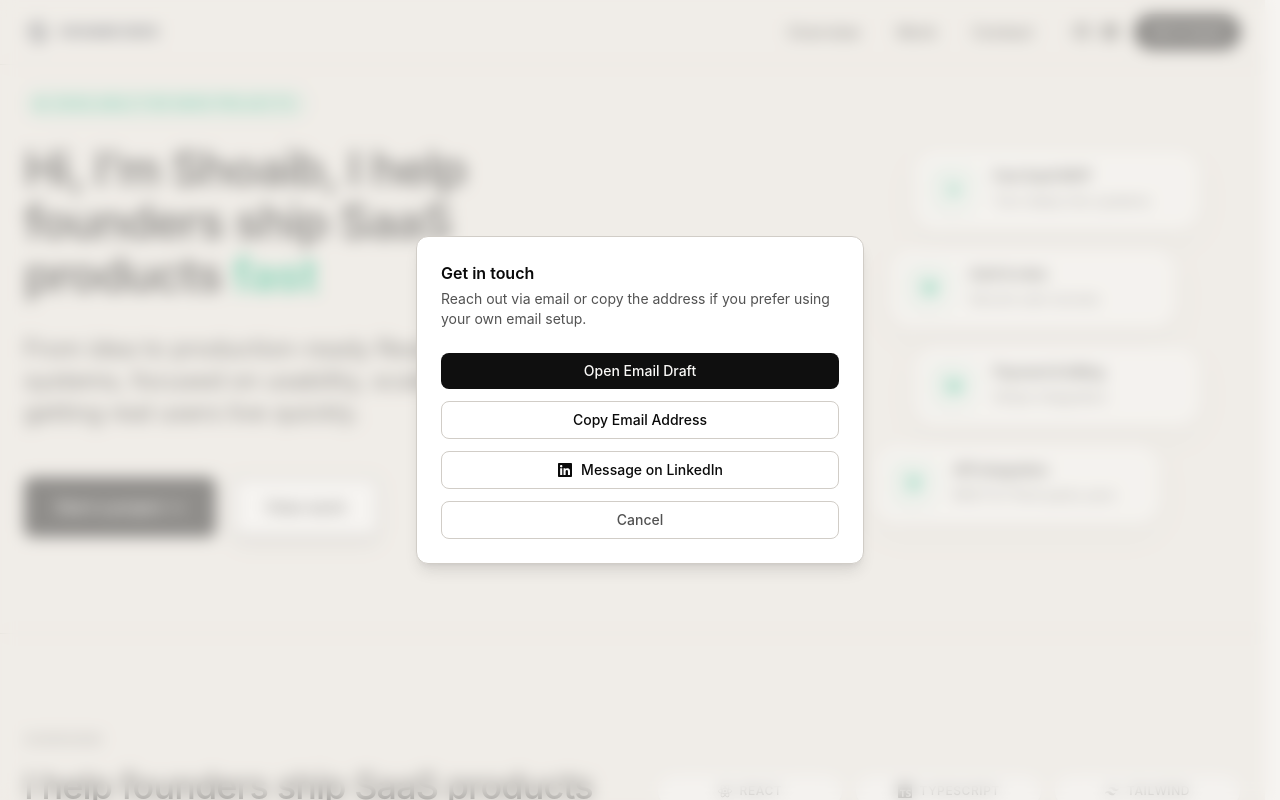
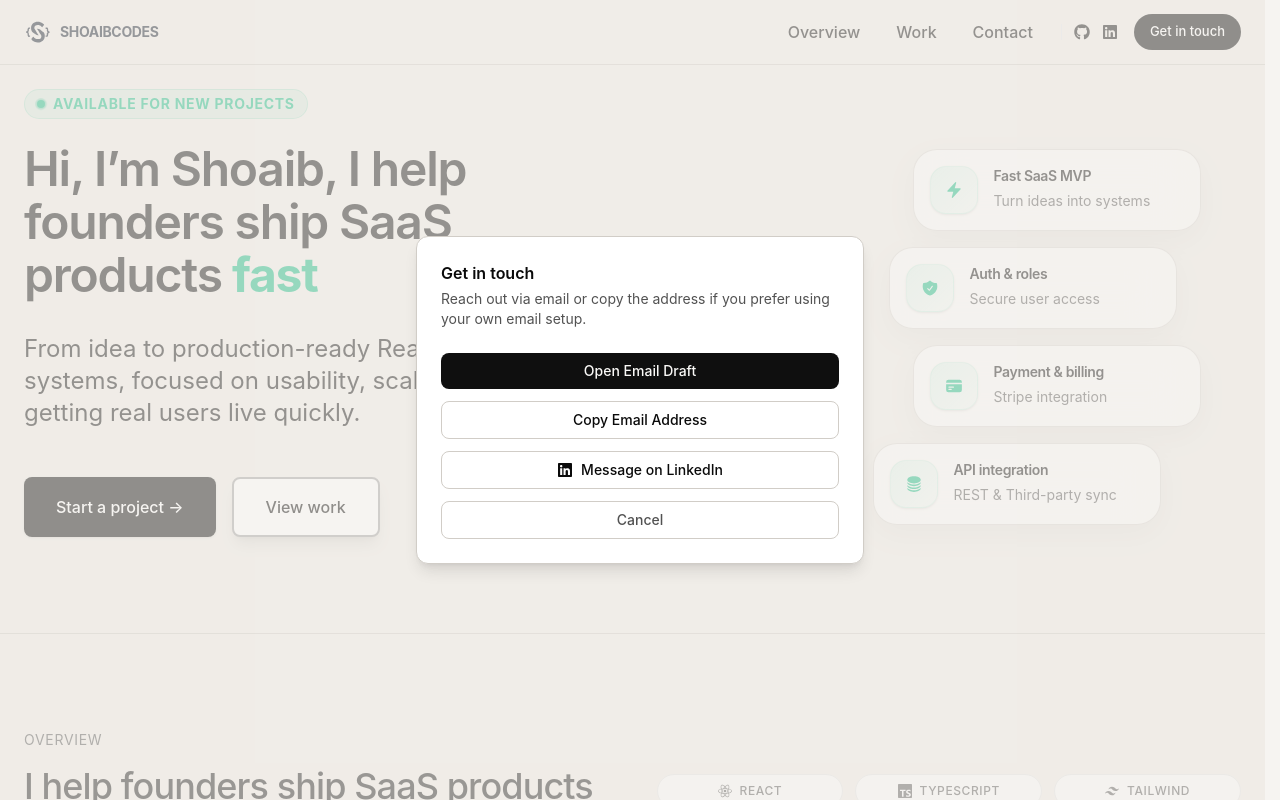
Before and after one commit to codewithshoaib-dev/Portfolio, a React (Vite) app in the folder web/: page / in a window 1280 px wide. Both pictures are taken after a click on the button "Get in touch". Shown: the top 800 px of the page. Built offline with nearby package versions, Linux system fonts and the light colour scheme.

Commit message:
fix: remove distrating blur around the modal

```diff
--- a/web/src/landingpage/contactmodal.tsx
+++ b/web/src/landingpage/contactmodal.tsx
@@ -44,7 +44,7 @@
 
   return (
     <div
-      className="fixed inset-0 z-50 flex items-center justify-center bg-background/60 backdrop-blur-sm"
+      className="fixed inset-0 z-50 flex items-center justify-center bg-background/60 "
       onClick={onClose} // click outside closes
     >
       {/* Modal */}
```
